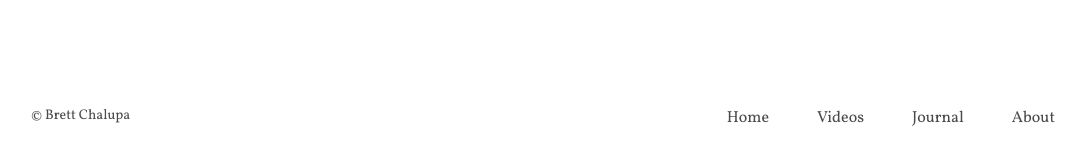
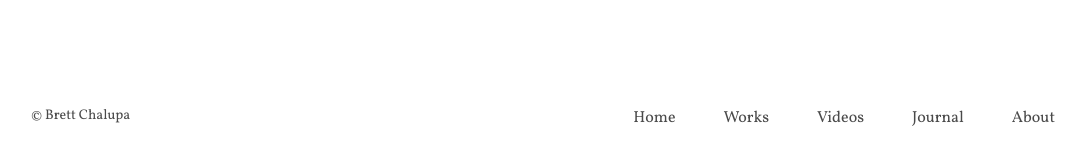
Before and after one commit to brettchalupa/brettchalupa.github.io, a Jekyll site: the page built from index.html, in a window 1280 px wide. Shown: the part 1008-1170 px from the top of the page, without its empty margins (97-1183 px from the left). Built offline with Jekyll 4.4.1, drawn with Linux system fonts in a browser that asks for light colours.

Commit message:
Add Works link to footer
So they're at least accessible through some form of nav, even if they're
in the process of being downplayed at the moment.

```diff
--- a/_includes/footer.html
+++ b/_includes/footer.html
@@ -7,6 +7,7 @@
 
   <ul class="nav">
     <li class="nav-item"><a href="/">Home</a></li>
+    <li class="nav-item"><a href="/works/">Works</a></li>
 
     {% include nav-list-items.html %}
   </ul>
```
